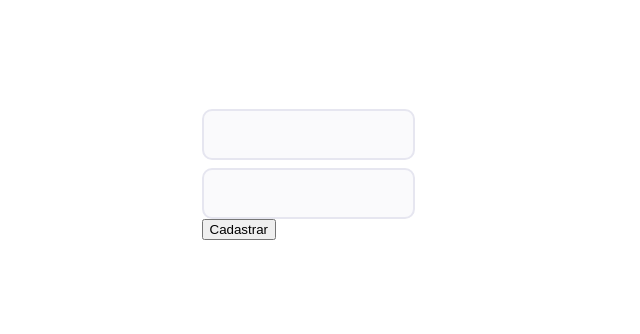
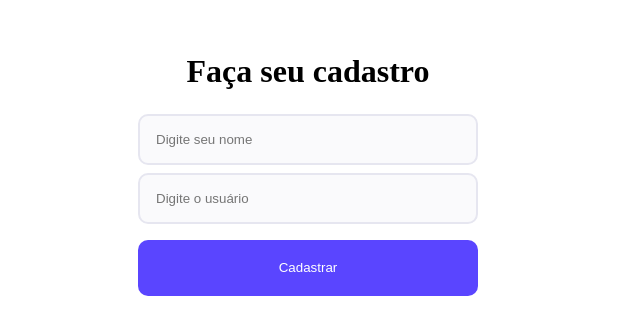
Before and after one commit to OmniLabs-Education/primeiro-projeto-react, a React (Vite) app: page / in a window 1280 px wide. Shown: the part 234-568 px from the top of the page, without its empty margins (0-640 px from the left). Built offline with nearby package versions, Linux system fonts and the light colour scheme.

Commit message:
create button component and finish form

```diff
--- /dev/null
+++ b/src/components/Button/index.jsx
@@ -0,0 +1,11 @@
+import { Container } from "./styles";
+
+function Button({children, ...rest}) {
+  return(
+    <Container type="button" {...rest}>
+      {children}
+    </Container>
+  )
+}
+
+export default Button
--- /dev/null
+++ b/src/components/Button/styles.js
@@ -0,0 +1,13 @@
+import styled from 'styled-components';
+
+export const Container = styled.button`
+  background: #5A45FF;
+  height: 56px;
+  border-radius: 10px;
+  border: 0;
+  padding: 0 16px;
+  color: #fff;
+  width: 100%;
+  font-weight: 500;
+  margin-top: 16px;
+`;
--- a/src/pages/CreateUser/index.jsx
+++ b/src/pages/CreateUser/index.jsx
@@ -1,5 +1,6 @@
 import { Container, Content } from './styles'
 import Input from '../../components/Input'
+import Button from '../../components/Button'
 
 function CreateUser() {
   return (
@@ -7,11 +8,15 @@ function CreateUser() {
       <Content>
         <div>
           <form>
-            <Input type="text" />
+            <h1>Faça seu cadastro</h1>
 
-            <Input type="text" />
+            <Input type="text" placeholder="Digite seu nome" />
 
-            <button>Cadastrar</button>
+            <Input type="text" placeholder="Digite o usuário" />
+
+            <Button>
+              Cadastrar
+            </Button>
           </form>
         </div>
       </Content>
--- a/src/pages/CreateUser/styles.js
+++ b/src/pages/CreateUser/styles.js
@@ -13,4 +13,17 @@ export const Content = styled.div`
   width: 100%;
   max-width: 600px;
   background: #fff;
+
+  div {
+    form {
+      margin: 80px 0;
+      width: 340px;
+      text-align: center;
+
+      h1 {
+        color: #000;
+        margin-bottom: 24px;
+      }
+    }
+  }
 `;
```
